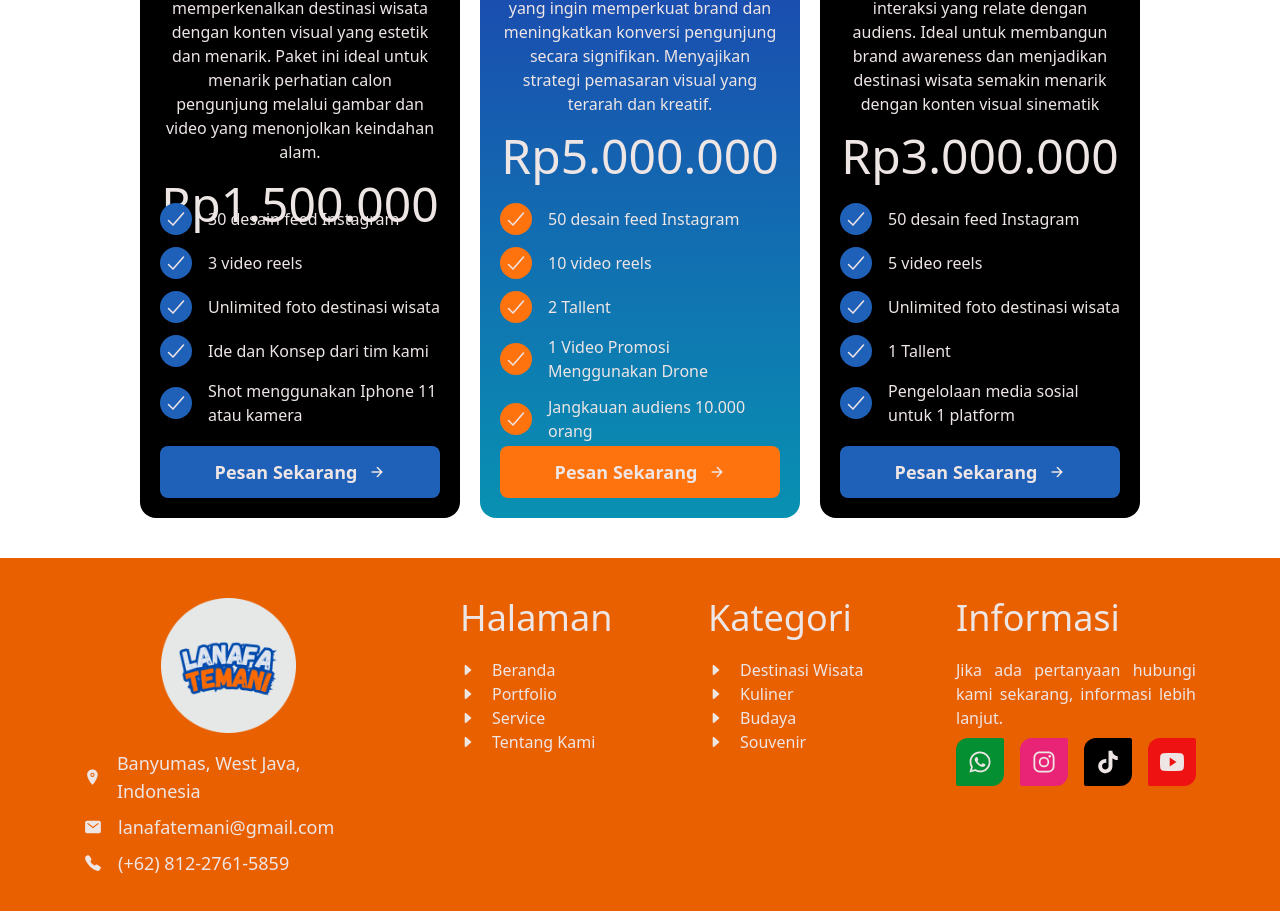
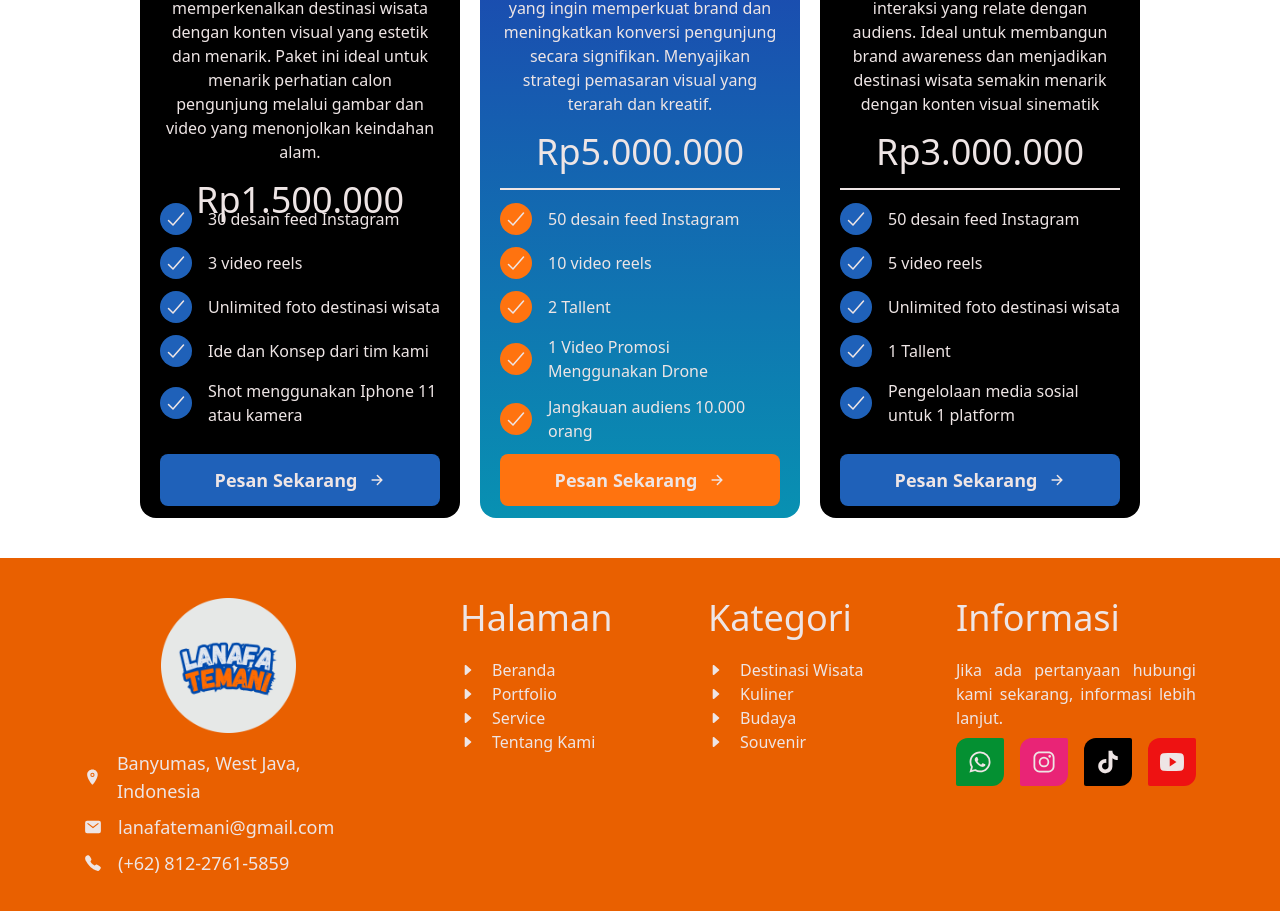
Before and after one commit to LandewankFF/lanafatemani, a React (Create React App) app: page / in a window 1280 px wide. Shown: the part 1930-2841 px from the top of the page. Built offline with nearby package versions, Linux system fonts and the light colour scheme.

Commit message:
Update: font size in part Rp

```diff
--- a/src/components/ui/uiSmallGroup.jsx
+++ b/src/components/ui/uiSmallGroup.jsx
@@ -50,7 +50,7 @@ export const ListPakage = ({ icon, text }) => {
 export const Price = ({ ClassBg, Title, Caption, Price, ListCard,bgButton, hoverBgColor, bgList }) => {
   return (
     <div
-      className={`${ClassBg} text-basic_white w-80 md:h-[630px] s:h-[650px] md:py-8 s:px-5 s:py-4 rounded-2xl relative`}
+      className={`${ClassBg} text-basic_white w-80 h-[630px] md:py-8 s:px-5 s:py-4 rounded-2xl relative`}
     >
       <div>
         <div className="flex flex-col s:gap-1 md:gap-4 h-[275px]">
@@ -61,7 +61,7 @@ export const Price = ({ ClassBg, Title, Caption, Price, ListCard,bgButton, hover
             <blockquote className="text-center">{Caption}</blockquote>
           </div>
           <div className="">
-            <span className="text-5xl text-center justify-center w-full flex">
+            <span className="text-4xl text-center justify-center w-full flex">
               {Price}
             </span>
           </div>
@@ -81,7 +81,7 @@ export const Price = ({ ClassBg, Title, Caption, Price, ListCard,bgButton, hover
         </div>
 
         <ButtonIcon
-          className={`absolute bottom-5 left-5 right-5  flex-row-reverse items-center ${bgButton} ${hoverBgColor}`}
+          className={`absolute bottom-3 left-5 right-5  flex-row-reverse items-center ${bgButton} ${hoverBgColor}`}
           icon="arrow-forward"
           text="Pesan Sekarang"
           textClassName="text-lg font-bold"
```
